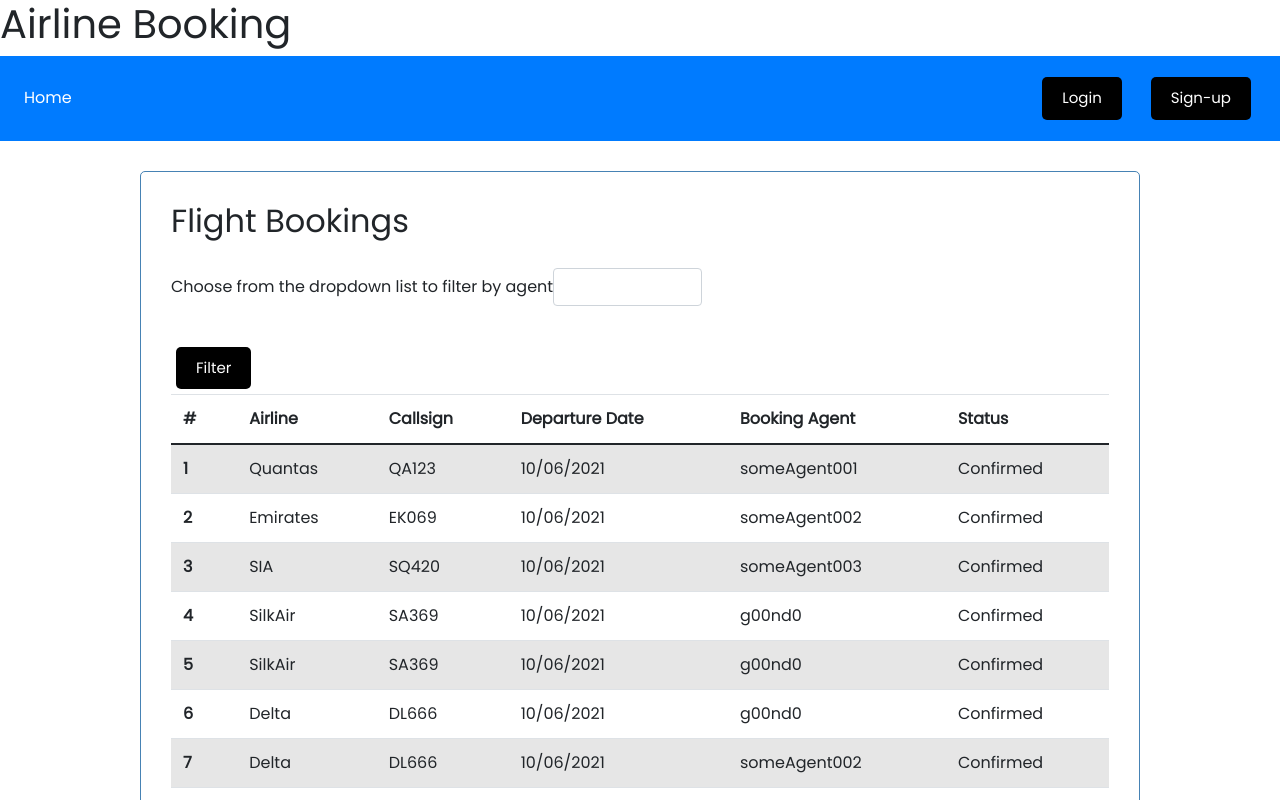
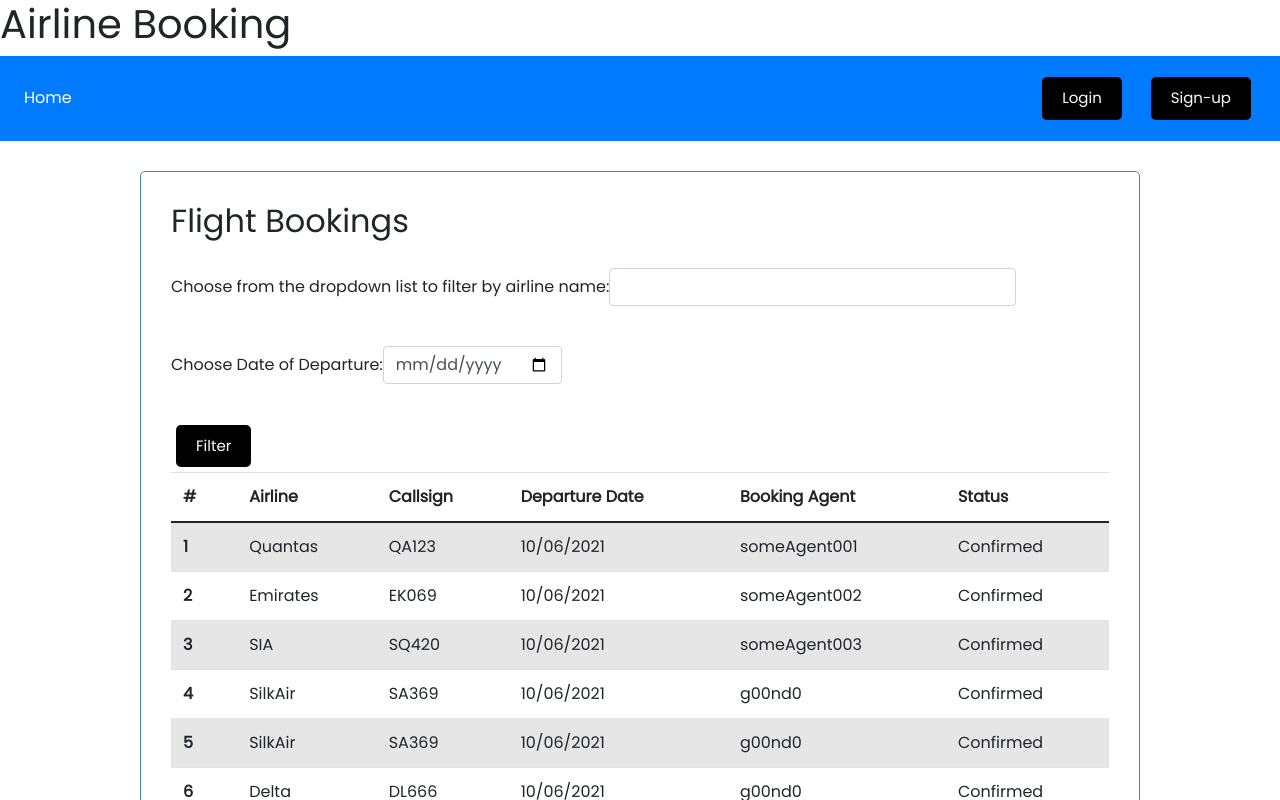
Before and after one commit to g00nd0/airlineBookingApp, an Angular app in the folder frontend/: page /bookings in a window 1280 px wide. Shown: the top 800 px of the page. Built offline with nearby package versions, Linux system fonts and the light colour scheme; data requests are answered from the project's data file.

Commit message:
Amend bookings view, to filter by airline name and departure dates

```diff
--- a/frontend/db.json
+++ b/frontend/db.json
@@ -641,6 +641,134 @@
       "bookingAgent": "g00nd0",
       "status": "Reserved",
       "id": 68
+    },
+    {
+      "airline": "Emirates",
+      "callsign": "EK069",
+      "dateOfFlight": "10/07/2021",
+      "bookingAgent": "g00nd0",
+      "status": "Reserved",
+      "id": 69
+    },
+    {
+      "airline": "Emirates",
+      "callsign": "EK069",
+      "dateOfFlight": "10/07/2021",
+      "bookingAgent": "g00nd0",
+      "status": "Reserved",
+      "id": 70
+    },
+    {
+      "airline": "Emirates",
+      "callsign": "EK069",
+      "dateOfFlight": "10/07/2021",
+      "bookingAgent": "g00nd0",
+      "status": "Reserved",
+      "id": 71
+    },
+    {
+      "airline": "Emirates",
+      "callsign": "EK069",
+      "dateOfFlight": "10/07/2021",
+      "bookingAgent": "g00nd0",
+      "status": "Reserved",
+      "id": 72
+    },
+    {
+      "airline": "Emirates",
+      "callsign": "EK069",
+      "dateOfFlight": "10/07/2021",
+      "bookingAgent": "g00nd0",
+      "status": "Reserved",
+      "id": 73
+    },
+    {
+      "airline": "Emirates",
+      "callsign": "EK069",
+      "dateOfFlight": "10/07/2021",
+      "bookingAgent": "g00nd0",
+      "status": "Reserved",
+      "id": 74
+    },
+    {
+      "airline": "Emirates",
+      "callsign": "EK069",
+      "dateOfFlight": "10/07/2021",
+      "bookingAgent": "g00nd0",
+      "status": "Reserved",
+      "id": 75
+    },
+    {
+      "airline": "Emirates",
+      "callsign": "EK069",
+      "dateOfFlight": "10/07/2021",
+      "bookingAgent": "g00nd0",
+      "status": "Reserved",
+      "id": 76
+    },
+    {
+      "airline": "Emirates",
+      "callsign": "EK069",
+      "dateOfFlight": "10/07/2021",
+      "bookingAgent": "g00nd0",
+      "status": "Reserved",
+      "id": 77
+    },
+    {
+      "airline": "Emirates",
+      "callsign": "EK069",
+      "dateOfFlight": "10/07/2021",
+      "bookingAgent": "g00nd0",
+      "status": "Reserved",
+      "id": 78
+    },
+    {
+      "airline": "Quantas",
+      "callsign": "QA123",
+      "dateOfFlight": "07/07/2021",
+      "bookingAgent": "g00nd0",
+      "status": "Reserved",
+      "id": 79
+    },
+    {
+      "airline": "Quantas",
+      "callsign": "QA123",
+      "dateOfFlight": "07/07/2021",
+      "bookingAgent": "g00nd0",
+      "status": "Reserved",
+      "id": 80
+    },
+    {
+      "airline": "Quantas",
+      "callsign": "QA123",
+      "dateOfFlight": "07/07/2021",
+      "bookingAgent": "g00nd0",
+      "status": "Reserved",
+      "id": 81
+    },
+    {
+      "airline": "Quantas",
+      "callsign": "QA123",
+      "dateOfFlight": "07/07/2021",
+      "bookingAgent": "g00nd0",
+      "status": "Reserved",
+      "id": 82
+    },
+    {
+      "airline": "Quantas",
+      "callsign": "QA123",
+      "dateOfFlight": "07/07/2021",
+      "bookingAgent": "g00nd0",
+      "status": "Reserved",
+      "id": 83
+    },
+    {
+      "airline": "Quantas",
+      "callsign": "QA123",
+      "dateOfFlight": "07/07/2021",
+      "bookingAgent": "g00nd0",
+      "status": "Reserved",
+      "id": 84
     }
   ],
   "flights": [
@@ -656,7 +784,7 @@
       "id": 2,
       "airline": "Emirates",
       "callsign": "EK069",
-      "dateOfFlight": "10/06/2021",
+      "dateOfFlight": "11/06/2021",
       "seatsAvailable": 61,
       "seatsTotal": 200
     },
@@ -664,7 +792,7 @@
       "id": 3,
       "airline": "SIA",
       "callsign": "SQ420",
-      "dateOfFlight": "10/06/2021",
+      "dateOfFlight": "12/06/2021",
       "seatsAvailable": 89,
       "seatsTotal": 200
     },
@@ -672,7 +800,7 @@
       "id": 4,
       "airline": "SilkAir",
       "callsign": "SA369",
-      "dateOfFlight": "10/06/2021",
+      "dateOfFlight": "13/06/2021",
       "seatsAvailable": 69,
       "seatsTotal": 80
     },
@@ -680,9 +808,25 @@
       "id": 5,
       "airline": "Delta",
       "callsign": "DL666",
-      "dateOfFlight": "10/06/2021",
+      "dateOfFlight": "14/06/2021",
       "seatsAvailable": 50,
       "seatsTotal": 100
+    },
+    {
+      "id": 6,
+      "airline": "Quantas",
+      "callsign": "QA123",
+      "dateOfFlight": "07/07/2021",
+      "seatsAvailable": 37,
+      "seatsTotal": 200
+    },
+    {
+      "id": 7,
+      "airline": "Emirates",
+      "callsign": "EK069",
+      "dateOfFlight": "10/07/2021",
+      "seatsAvailable": 186,
+      "seatsTotal": 200
     }
   ],
   "usersLoggedIn": [
@@ -695,6 +839,11 @@
       "username": "g00nd01234",
       "status": true,
       "id": 4
+    },
+    {
+      "username": "g00nd0",
+      "status": true,
+      "id": 5
     }
   ]
 }
--- a/frontend/src/app/bookings/bookings.component.html
+++ b/frontend/src/app/bookings/bookings.component.html
@@ -1,23 +1,40 @@
 <h2>Flight Bookings</h2>
 
-<form (ngSubmit)="onSearchSubmit(selectedAgent)">
+<form (ngSubmit)="onSearchSubmit(selectedAirline)">
   <div class="form-group form-inline">
-    <label for="agentName"
-      >Choose from the dropdown list to filter by agent</label
+    <label for="airlineName"
+      >Choose from the dropdown list to filter by airline name:</label
     >
     <select
-      id="agentName"
-      [(ngModel)]="selectedAgent"
-      name="agentName"
+      id="airlineName"
+      [(ngModel)]="selectedAirline"
+      name="airlineName"
       type="text"
       class="form-control"
     >
-      <option value="all" selected>Show All</option>
-      <option *ngFor="let agent of agents" value="{{ agent.username }}">
-        {{ agent.username }}
+      <option value="all" selected>
+        Show All (Clears Date field and shows all dates)
+      </option>
+      <option *ngFor="let airline of airlines" value="{{ airline }}">
+        {{ airline }}
       </option>
     </select>
+    <label for="dateOfFlightSelect">Choose Date of Departure:</label>
+    <input
+      type="date"
+      name="dateOfFlightSelect"
+      id="dateOfFlightSelect"
+      [(ngModel)]="selectedDate"
+      class="form-control"
+    />
   </div>
+  <ngb-alert
+    #selfClosingAlert
+    *ngIf="failMessage"
+    type="danger"
+    (closed)="failMessage = ''"
+    >{{ failMessage }}
+  </ngb-alert>
   <button class="btn btn-primary">Filter</button>
 </form>
 
--- a/frontend/src/app/bookings/bookings.component.ts
+++ b/frontend/src/app/bookings/bookings.component.ts
@@ -1,10 +1,14 @@
-import { Component, OnInit } from '@angular/core';
+import { Component, OnInit, ViewChild } from '@angular/core';
 import { DecimalPipe } from '@angular/common';
 import { Flights } from '../models/flights';
 import { Bookings } from '../models/bookings';
 import { User } from '../models/users';
 import { BookingsService } from '../services/bookings.service';
 import { UserService } from '../services/user.service';
+import { SessionService } from '../services/session.service';
+import { NgbAlert } from '@ng-bootstrap/ng-bootstrap';
+import { Subject } from 'rxjs';
+import { debounceTime } from 'rxjs/operators';
 
 @Component({
   selector: 'app-bookings',
@@ -14,33 +18,87 @@ import { UserService } from '../services/user.service';
 })
 export class BookingsComponent implements OnInit {
   bookings: Bookings[] = [];
-  flights: Flights[] = [];
+  airlines!: String[];
   agents: User[] = [];
-  selectedAgent!: string;
+  selectedAirline!: string;
+  selectedDate!: string;
+
+  private _failed = new Subject<string>();
+  failMessage = '';
+
+  @ViewChild('selfClosingAlert', { static: false }) selfClosingAlert!: NgbAlert;
 
   constructor(
     private bookingsService: BookingsService,
-    private userService: UserService
+    private userService: UserService,
+    private sessionService: SessionService
   ) {}
 
-  ngOnInit(): void {
-    this.bookingsService
-      .getAllBookings()
-      .subscribe((bookings) => (this.bookings = bookings));
-    this.userService.getAgents().subscribe((agents) => (this.agents = agents));
+  formatDate(date: string): String {
+    const d = new Date(date);
+    const month =
+      d.getMonth() > 9 ? d.getMonth().toString() + 1 : '0' + (d.getMonth() + 1);
+    return (
+      d.getDate().toString().padStart(2, '0') +
+      '/' +
+      month +
+      '/' +
+      d.getFullYear()
+    );
   }
 
-  onSearchSubmit(selectedAgent: string): void {
-    if (selectedAgent == 'all') {
-      this.bookingsService.getAllBookings().subscribe((bookings) => {
-        this.bookings = bookings;
-      });
-    } else {
+  ngOnInit(): void {
+    this._failed.subscribe((message) => (this.failMessage = message));
+    this._failed.pipe(debounceTime(5000)).subscribe(() => {
+      if (this.selfClosingAlert) {
+        this.selfClosingAlert.close();
+      }
+    });
+    this.bookingsService
+      .getAllBookingsByAgent(this.sessionService.sessionGet())
+      .subscribe((bookings) => (this.bookings = bookings));
+    this.bookingsService.getAllFlights().subscribe((airlines) => {
+      this.airlines = [...new Set(airlines.map((airline) => airline.airline))];
+      console.log(this.airlines);
+
+      return this.airlines;
+    });
+    // this.userService.getAgents().subscribe((agents) => (this.agents = agents));
+  }
+
+  loginFailMessage(message: string) {
+    this._failed.next(message);
+  }
+
+  resetFields(): void {
+    this.selectedDate = '';
+    this.selectedAirline = '';
+  }
+
+  onSearchSubmit(selectedAirline: string): void {
+    if (selectedAirline == 'all') {
       this.bookingsService
-        .getAllBookingsByAgent(selectedAgent)
+        .getAllBookingsByAgent(this.sessionService.sessionGet())
         .subscribe((bookings) => {
           this.bookings = bookings;
+          this.selectedDate = '';
         });
+    } else {
+      if (this.selectedDate) {
+        this.bookingsService
+          .getAllFLightsByAirline(
+            this.sessionService.sessionGet(),
+            selectedAirline,
+            this.formatDate(this.selectedDate)
+          )
+          .subscribe((bookings) => {
+            this.bookings = bookings;
+          });
+      } else {
+        this.loginFailMessage(
+          'Invalid search, please input a valid airline and/or date'
+        );
+      }
     }
   }
 }
--- a/frontend/src/app/services/bookings.service.ts
+++ b/frontend/src/app/services/bookings.service.ts
@@ -42,10 +42,20 @@ export class BookingsService {
     return this.http.get<Flights[]>(`${this.apiUrl}/flights?id=${id}`);
   }
 
-  getAllFLightsByAirline(airline: String): Observable<Flights[]> {
-    return this.http.get<Flights[]>(
-      `${this.apiUrl}/flights?airline=${airline}`
-    );
+  getAllFLightsByAirline(
+    agent: String,
+    airline?: String,
+    date?: String
+  ): Observable<Bookings[]> {
+    if (date && airline) {
+      return this.http.get<Bookings[]>(
+        `${this.apiUrl}/bookings?airline=${airline}&bookingAgent=${agent}&dateOfFlight=${date}`
+      );
+    } else {
+      return this.http.get<Bookings[]>(
+        `${this.apiUrl}/bookings?airline=${airline}&bookingAgent=${agent}`
+      );
+    }
   }
 
   addBookingsToFlight(flights: Flights): Observable<Flights> {
```
